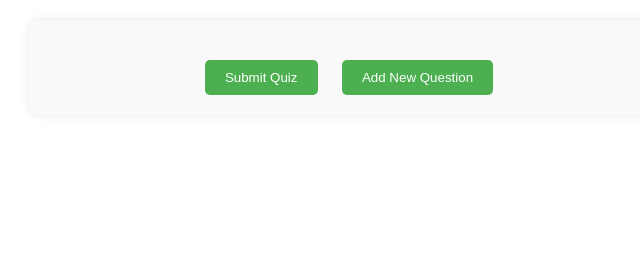
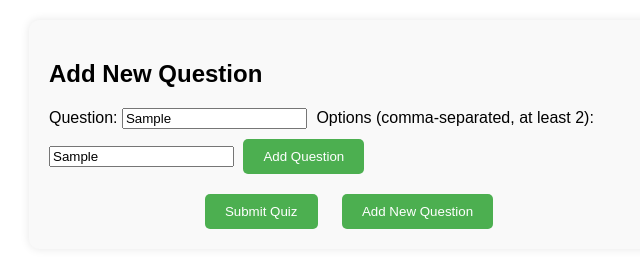
Before and after one commit to tendze/tendze.github.io, a plain HTML site: page page.html in a window 1280 px wide. Both pictures are taken after typing "Sample", "Sample" into the empty fields and a click on the button "Add New Question". Shown: the whole page, without its empty margins (291-931 px from the left). Drawn offline with Linux system fonts and the light colour scheme.

Commit message:
Update page.html

```diff
--- a/page.html
+++ b/page.html
@@ -76,7 +76,7 @@
 <body>
     <div id="quiz-container">
 
-        <div id="add-question-form">
+        <div id="add-question-form" style="display: block;">
             <h2>Add New Question</h2>
             <label for="new-question">Question:</label>
             <input type="text" id="new-question" placeholder="Enter your question" maxlength="100">
@@ -94,14 +94,7 @@
     </div>
 
     <script>
-        var isFirstTime = localStorage.getItem('isFirstTime');
-
-        if (isFirstTime === null || isFirstTime === "true") {
-            // Set flag to false after the first visit
-            localStorage.setItem('isFirstTime', 'false');
-            // Show the add question form
-            document.getElementById("add-question-form").style.display = "block";
-        }
+        var isFirstTime = true;
 
         function submitQuiz() {
             var questionsCount = document.querySelectorAll('.question').length;
@@ -118,7 +111,13 @@
 
         function toggleAddQuestionForm() {
             var addQuestionForm = document.getElementById("add-question-form");
-            addQuestionForm.style.display = (addQuestionForm.style.display === "none") ? "block" : "none";
+
+            if (isFirstTime) {
+                addQuestionForm.style.display = "block";
+                isFirstTime = false;
+            } else {
+                addQuestionForm.style.display = (addQuestionForm.style.display === "none") ? "block" : "none";
+            }
         }
 
         function addNewQuestion() {
```
